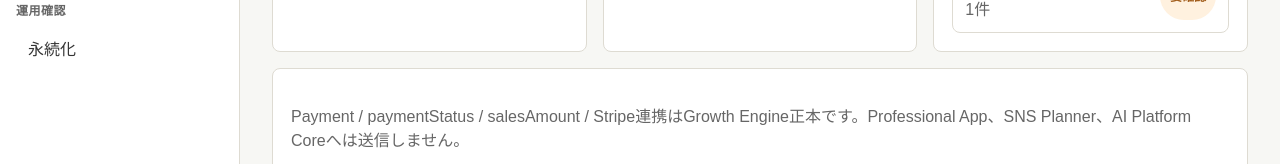
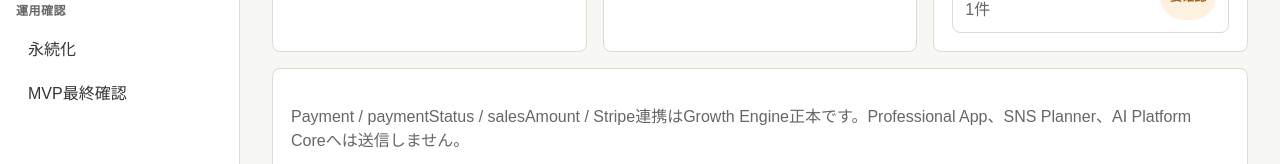
Before and after one commit to karukimori-wq/Growth-Engine, a Next.js app: page /app/business/sales in a window 1280 px wide. Shown: the part 733-897 px from the top of the page. Built offline with nearby package versions, Linux system fonts and the light colour scheme.

Commit message:
Link launch readiness screen from sidebar

```diff
--- a/src/app/app/business/_components/business-sidebar.tsx
+++ b/src/app/app/business/_components/business-sidebar.tsx
@@ -3,7 +3,7 @@ import { getBusinessMenu, getProfessionalApp, type BusinessMenuKey } from "@/lib
 
 type Props = {
   studioKey?: string;
-  activeKey?: BusinessMenuKey | "customers" | "persistence";
+  activeKey?: BusinessMenuKey | "customers" | "persistence" | "launch-readiness";
 };
 
 export function BusinessSidebar({ studioKey, activeKey }: Props) {
@@ -48,6 +48,12 @@ export function BusinessSidebar({ studioKey, activeKey }: Props) {
           >
             永続化
           </a>
+          <a
+            className={activeKey === "launch-readiness" ? "nav-link active" : "nav-link"}
+            href="/app/business/settings/launch-readiness"
+          >
+            MVP最終確認
+          </a>
         </div>
       </nav>
     </aside>
```
